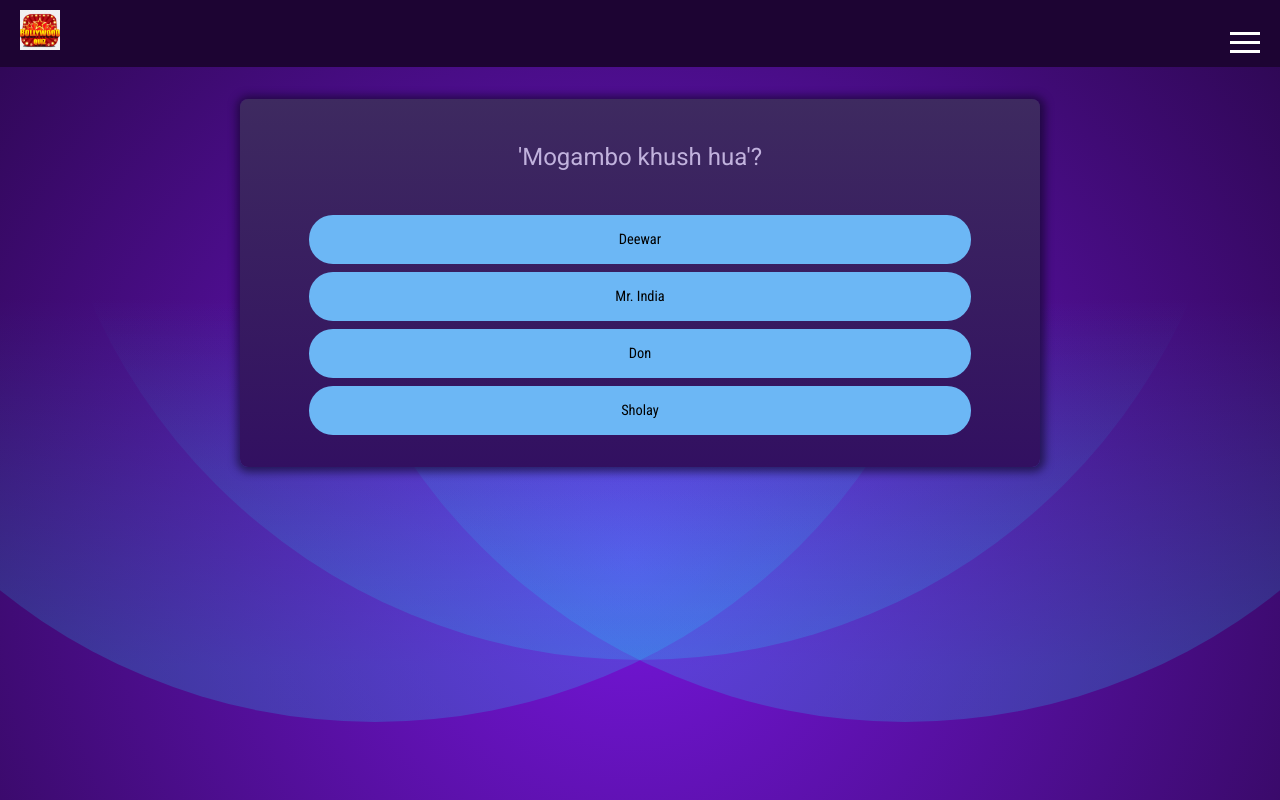
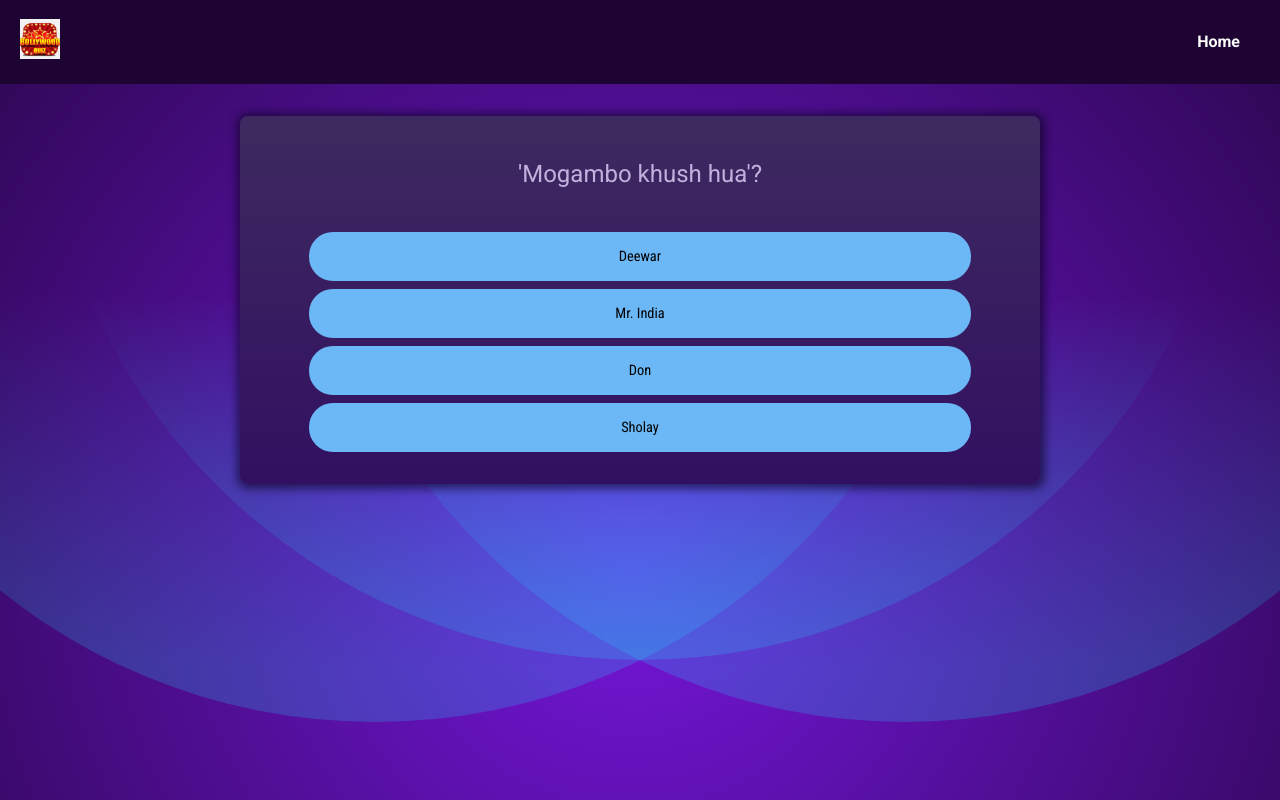
Before and after one commit to ms-tech-geek/quiz-app, a React (Vite) app: page /quiz in a window 1280 px wide. Built offline with nearby package versions, Linux system fonts and the light colour scheme.

Commit message:
header clean up for styling;

```diff
--- a/src/components/Header.css
+++ b/src/components/Header.css
@@ -22,40 +22,17 @@
   cursor: pointer;
 }
 
-.menu-icon div {
-  width: 30px;
-  height: 3px;
-  background-color: white;
-  margin: 6px 0;
-  transition: 0.4s;
-}
-
-.menu-icon-open .bar1 {
-  transform: rotate(-45deg) translate(-6px, 6px);
-}
-
-.menu-icon-open .bar2 {
-  opacity: 0;
-}
-
-.menu-icon-open .bar3 {
-  transform: rotate(45deg) translate(-6px, -6px);
-}
-
 .nav-menu {
   display: flex;
   flex-direction: column;
   align-items: center;
-  position: absolute;
-  top: 60px;
-  right: 20px;
   background-color: #1d0433;
   border-radius: 8px;
   padding: 10px;
   display: none;
 }
 
-.nav-menu.open {
+.nav-menu {
   display: flex;
 }
 
@@ -63,10 +40,10 @@
   color: white;
   text-decoration: none;
   padding: 10px;
-  transition: 0.3s;
+  font-weight: 600;
 }
 
 .nav-item:hover {
-  background-color: #3e8e41;
-  border-radius: 4px;
+  background-color: #e781fb;
+  border-radius: 6px;
 }
--- a/src/components/Header.jsx
+++ b/src/components/Header.jsx
@@ -1,32 +1,16 @@
 // src/components/Header.js
-import { useState } from 'react';
 import { Link } from 'react-router-dom';
 import appLogo from '../assets/quiz-logo.png';
 import './Header.css';
 
 const Header = () => {
-  const [isOpen, setIsOpen] = useState(false);
-
-  const toggleMenu = () => {
-    setIsOpen(!isOpen);
-  };
-
   return (
     <header className="header">
       <div className="header-container">
         <div className="logo">
-          <Link to="/">
-            <img src={appLogo} alt="Logo" />{' '}
-          </Link>
+          <img src={appLogo} alt="Logo" />{' '}
         </div>
-        <div className="menu-icon" onClick={toggleMenu}>
-          <div className={isOpen ? 'menu-icon-open' : 'menu-icon-closed'}>
-            <div className="bar1"></div>
-            <div className="bar2"></div>
-            <div className="bar3"></div>
-          </div>
-        </div>
-        <nav className={isOpen ? 'nav-menu open' : 'nav-menu'}>
+        <nav className={'nav-menu'}>
           <Link to="/" className="nav-item">
             Home
           </Link>
```
